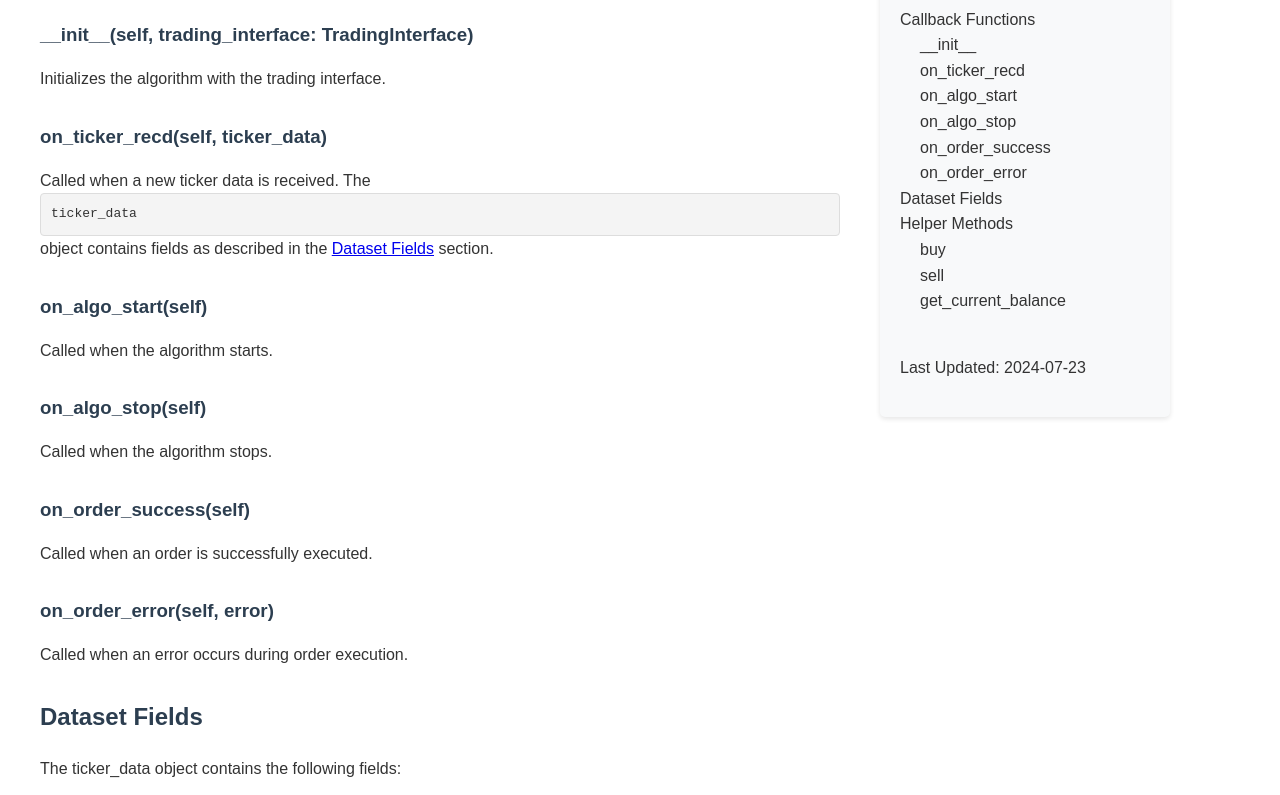
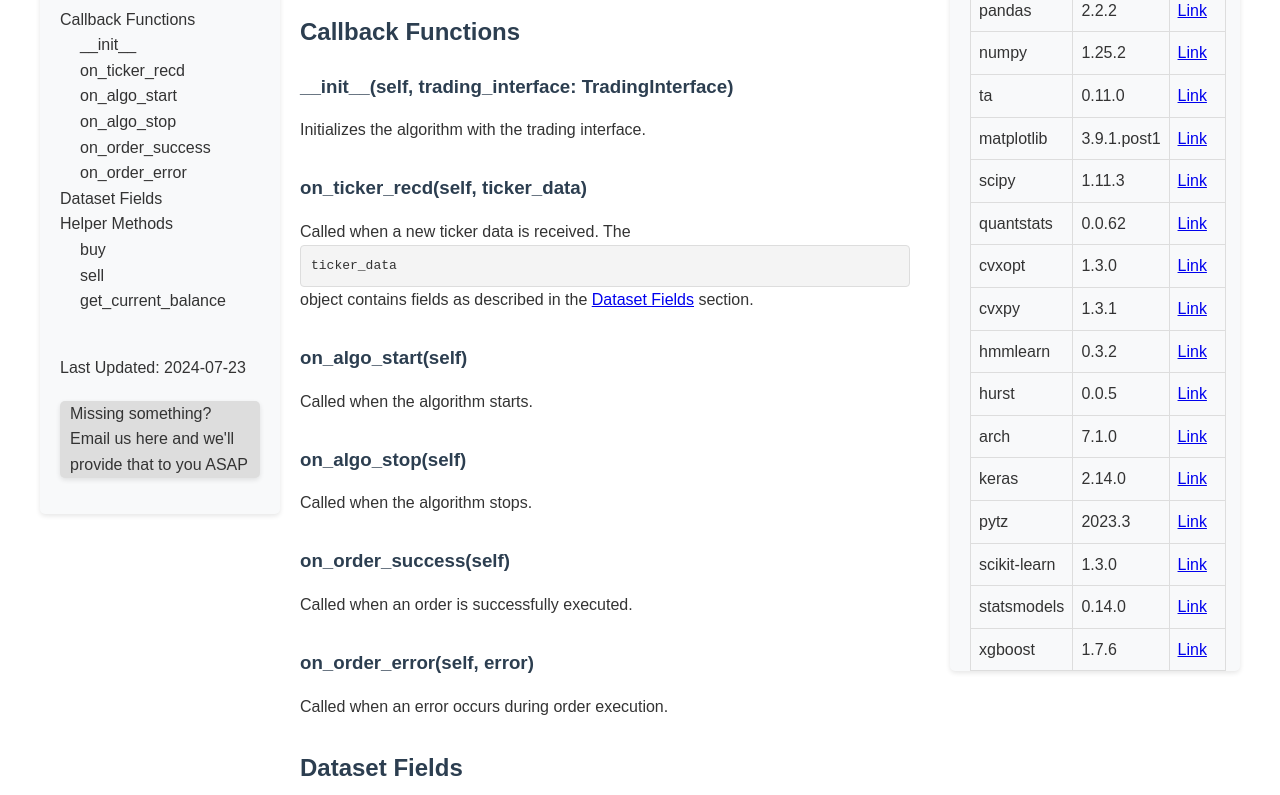
Before and after one commit to coinharbourxyz/docs, a plain HTML site: page index.html in a window 1280 px wide. Shown: the part 152-947 px from the top of the page. Drawn offline with Linux system fonts and the light colour scheme.

Commit message:
feat: add third party libs + move navbar to left

```diff
--- a/index.html
+++ b/index.html
@@ -20,7 +20,7 @@
             padding-right: 40px;
         }
         .navbar {
-            width: 250px;
+            width: 200px;
             position: sticky;
             top: 20px;
             align-self: flex-start;
@@ -28,6 +28,7 @@
             padding: 20px;
             border-radius: 5px;
             box-shadow: 0 2px 5px rgba(0,0,0,0.1);
+            margin-right: 20px; /* Add margin to separate from content */
         }
         .navbar ul {
             list-style-type: none;
@@ -72,9 +73,63 @@
         th {
             background-color: #f2f2f2;
         }
+        .contact {
+            margin-top: 20px; /* Add margin to separate from navbar */
+            padding-right: 10px;
+            padding-left: 10px;
+            text-align: left;
+            background-color: #ddd; /* Optional: background color for contact section */
+            border-radius: 5px;
+            box-shadow: 0 2px 5px rgba(0,0,0,0.1);
+        }
+        .libraries {
+            position: sticky;
+            top: 20px;
+            flex: 1; /* Allow libraries section to take remaining space */
+            max-width: 250px; /* Reduced width for libraries */
+            padding-right: 20px;
+            padding-left: 20px;
+            background-color: #f8f9fa; /* Optional: background color for libraries section */
+            border-radius: 5px;
+            box-shadow: 0 2px 5px rgba(0,0,0,0.1);
+            height: 100%;
+        }
     </style>
 </head>
 <body>
+    <nav class="navbar">
+        <h3>Contents</h3>
+        <ul>
+            <li><a href="#top">Algorithmic Trading IDE Documentation</a></li>
+            <li>
+                <a href="#callback-functions">Callback Functions</a>
+                <ul>
+                    <li><a href="#init">__init__</a></li>
+                    <li><a href="#on_ticker_recd">on_ticker_recd</a></li>
+                    <li><a href="#on_algo_start">on_algo_start</a></li>
+                    <li><a href="#on_algo_stop">on_algo_stop</a></li>
+                    <li><a href="#on_order_success">on_order_success</a></li>
+                    <li><a href="#on_order_error">on_order_error</a></li>
+                </ul>
+            </li>
+            <li><a href="#dataset-fields">Dataset Fields</a></li>
+            <li>
+                <a href="#helper-methods">Helper Methods</a>
+                <ul>
+                    <li><a href="#buy">buy</a></li>
+                    <li><a href="#sell">sell</a></li>
+                    <li><a href="#get_current_balance">get_current_balance</a></li>
+                </ul>
+            </li>
+            <li>
+                <br/>
+                <p class="text-center">Last Updated: 2024-07-23</p>
+            </li>
+        </ul>
+        <div class="contact">
+            <p>Missing something? <a href="mailto:contact@exponential.markets">Email us here</a> and we'll provide that to you ASAP</p>
+        </div>
+    </nav>
     <div class="content">
         <h1 id="top">Exponential Markets Dev Documentation</h1>
 
@@ -190,35 +245,95 @@
             <code>balance = self.trading_interface.helper.get_current_balance("eth")</code>
         </div>
     </div>
-    <nav class="navbar">
-        <h3>Contents</h3>
-        <ul>
-            <li><a href="#top">Algorithmic Trading IDE Documentation</a></li>
-            <li>
-                <a href="#callback-functions">Callback Functions</a>
-                <ul>
-                    <li><a href="#init">__init__</a></li>
-                    <li><a href="#on_ticker_recd">on_ticker_recd</a></li>
-                    <li><a href="#on_algo_start">on_algo_start</a></li>
-                    <li><a href="#on_algo_stop">on_algo_stop</a></li>
-                    <li><a href="#on_order_success">on_order_success</a></li>
-                    <li><a href="#on_order_error">on_order_error</a></li>
-                </ul>
-            </li>
-            <li><a href="#dataset-fields">Dataset Fields</a></li>
-            <li>
-                <a href="#helper-methods">Helper Methods</a>
-                <ul>
-                    <li><a href="#buy">buy</a></li>
-                    <li><a href="#sell">sell</a></li>
-                    <li><a href="#get_current_balance">get_current_balance</a></li>
-                </ul>
-            </li>
-            <li>
-                <br/>
-                <p class="text-center">Last Updated: 2024-07-23</p>
-            </li>
-        </ul>
-    </nav>
+    <div class="libraries">
+        <h2 id="available-libraries">Available Libraries</h2>
+        <table>
+            <tr>
+                <th>Library</th>
+                <th>Version</th>
+                <th>Docs</th>
+            </tr>
+            <tr>
+                <td>pandas</td>
+                <td>2.2.2</td>
+                <td><a href="https://pandas.pydata.org/docs/">Link</a></td>
+            </tr>
+            <tr>
+                <td>numpy</td>
+                <td>1.25.2</td>
+                <td><a href="https://numpy.org/doc/stable/">Link</a></td>
+            </tr>
+            <tr>
+                <td>ta</td>
+                <td>0.11.0</td>
+                <td><a href="https://technical-analysis-library-in-python.readthedocs.io/en/latest/">Link</a></td>
+            </tr>
+            <tr>
+                <td>matplotlib</td>
+                <td>3.9.1.post1</td>
+                <td><a href="https://matplotlib.org/stable/contents.html">Link</a></td>
+            </tr>
+            <tr>
+                <td>scipy</td>
+                <td>1.11.3</td>
+                <td><a href="https://docs.scipy.org/doc/scipy/">Link</a></td>
+            </tr>
+            <tr>
+                <td>quantstats</td>
+                <td>0.0.62</td>
+                <td><a href="https://quantstats.com/docs/getting-started/">Link</a></td>
+            </tr>
+            <tr>
+                <td>cvxopt</td>
+                <td>1.3.0</td>
+                <td><a href="https://cvxopt.org/">Link</a></td>
+            </tr>
+            <tr>
+                <td>cvxpy</td>
+                <td>1.3.1</td>
+                <td><a href="https://www.cvxpy.org/">Link</a></td>
+            </tr>
+            <tr>
+                <td>hmmlearn</td>
+                <td>0.3.2</td>
+                <td><a href="https://hmmlearn.readthedocs.io/en/latest/">Link</a></td>
+            </tr>
+            <tr>
+                <td>hurst</td>
+                <td>0.0.5</td>
+                <td><a href="https://github.com/adamgibbons/hurst">Link</a></td>
+            </tr>
+            <tr>
+                <td>arch</td>
+                <td>7.1.0</td>
+                <td><a href="https://arch.readthedocs.io/en/latest/">Link</a></td>
+            </tr>
+            <tr>
+                <td>keras</td>
+                <td>2.14.0</td>
+                <td><a href="https://keras.io/">Link</a></td>
+            </tr>
+            <tr>
+                <td>pytz</td>
+                <td>2023.3</td>
+                <td><a href="https://pythonhosted.org/pytz/">Link</a></td>
+            </tr>
+            <tr>
+                <td>scikit-learn</td>
+                <td>1.3.0</td>
+                <td><a href="https://scikit-learn.org/stable/">Link</a></td>
+            </tr>
+            <tr>
+                <td>statsmodels</td>
+                <td>0.14.0</td>
+                <td><a href="https://www.statsmodels.org/stable/index.html">Link</a></td>
+            </tr>
+            <tr>
+                <td>xgboost</td>
+                <td>1.7.6</td>
+                <td><a href="https://xgboost.readthedocs.io/en/stable/">Link</a></td>
+            </tr>
+        </table>
+    </div>
 </body>
 </html>
```
